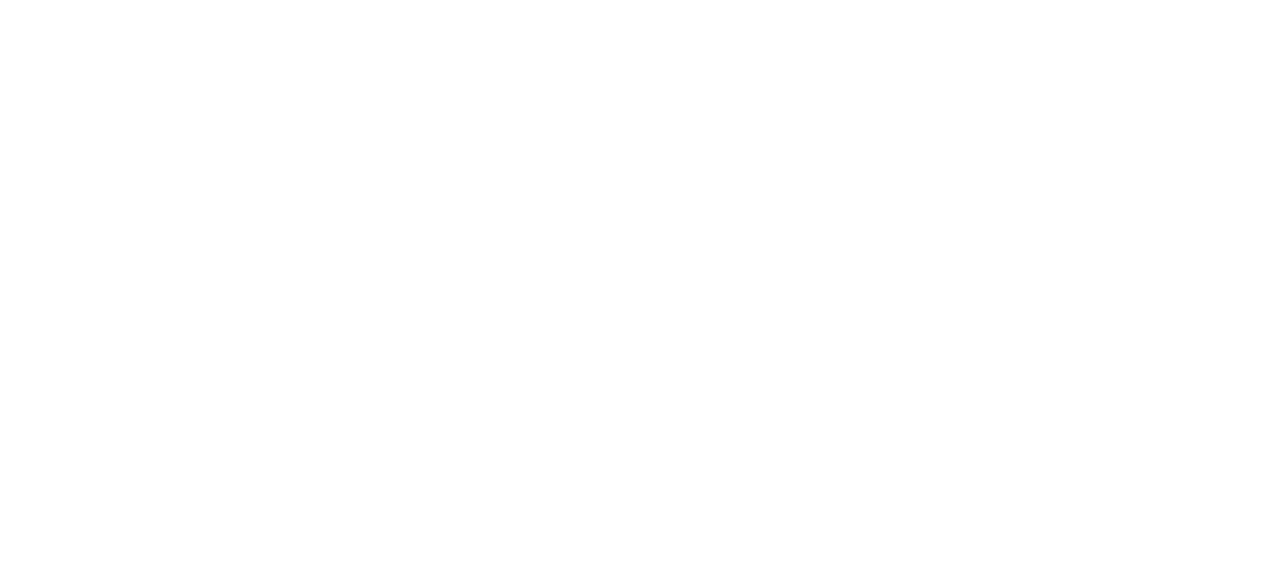
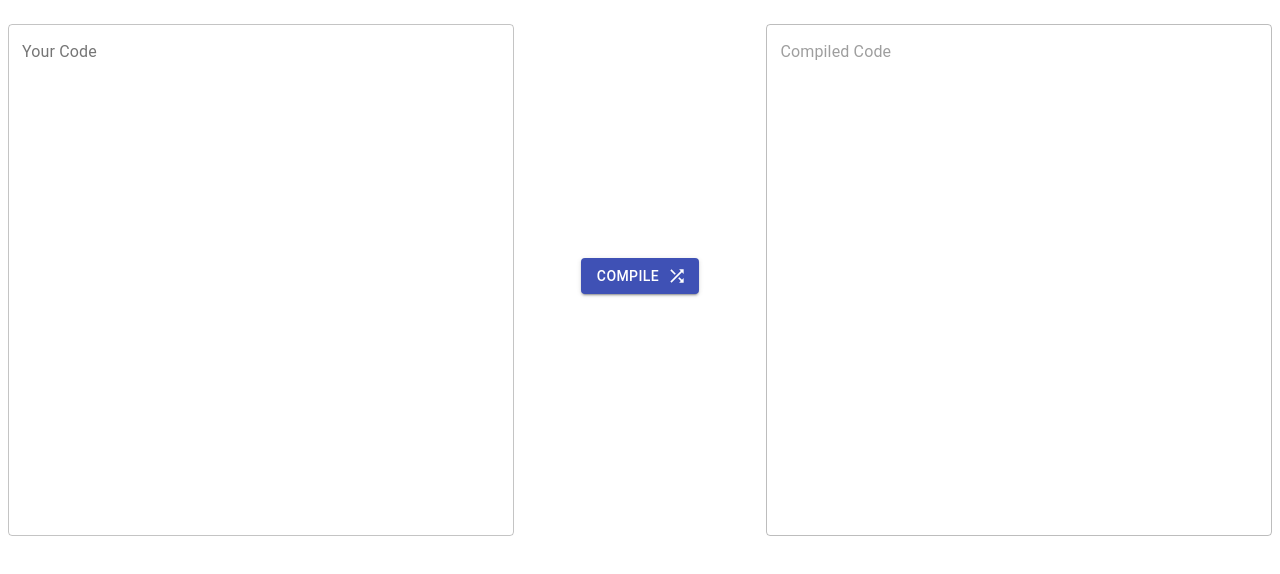
Before and after one commit to amitsingh-007/uglify-js-compiler, a React (Create React App) app: page / in a window 1280 px wide. Shown: the top 574 px of the page. Built offline with nearby package versions, Linux system fonts and the light colour scheme.

Commit message:
added ui for compiler

```diff
--- a/package.json
+++ b/package.json
@@ -3,6 +3,8 @@
   "version": "0.1.0",
   "private": true,
   "dependencies": {
+    "@material-ui/core": "^4.11.0",
+    "@material-ui/icons": "^4.9.1",
     "@testing-library/jest-dom": "^4.2.4",
     "@testing-library/react": "^9.5.0",
     "@testing-library/user-event": "^7.2.1",
--- a/src/App.js
+++ /dev/null
@@ -1,7 +0,0 @@
-import React from "react";
-
-function App() {
-  return <div className="App"></div>;
-}
-
-export default App;
--- /dev/null
+++ b/src/components/CodeInput.js
@@ -0,0 +1,20 @@
+import React from "react";
+import { TextField, Box } from "@material-ui/core";
+import { INPUT_WIDTH, INPUT_HEIGHT } from "../constants";
+
+export const CodeInput = ({ inputCodeRef }) => {
+  return (
+    <Box width={INPUT_WIDTH}>
+      <TextField
+        label="Your Code"
+        id="outlined-margin-normal"
+        margin="normal"
+        variant="outlined"
+        fullWidth
+        multiline
+        rows={INPUT_HEIGHT}
+        ref={inputCodeRef}
+      />
+    </Box>
+  );
+};
--- /dev/null
+++ b/src/components/CompileButton.js
@@ -0,0 +1,9 @@
+import Button from "@material-ui/core/Button";
+import React from "react";
+import ShuffleIcon from "@material-ui/icons/Shuffle";
+
+export const CompileButton = () => (
+  <Button variant="contained" color="primary" endIcon={<ShuffleIcon />}>
+    Compile
+  </Button>
+);
--- /dev/null
+++ b/src/components/CompiledOutput.js
@@ -0,0 +1,21 @@
+import React from "react";
+import { TextField, Box } from "@material-ui/core";
+import { INPUT_WIDTH, INPUT_HEIGHT } from "../constants";
+
+export const CompiledOutput = ({ compiledOutputRef }) => {
+  return (
+    <Box width={INPUT_WIDTH}>
+      <TextField
+        label="Compiled Code"
+        id="outlined-margin-normal"
+        margin="normal"
+        variant="outlined"
+        fullWidth
+        multiline
+        disabled
+        rows={INPUT_HEIGHT}
+        ref={compiledOutputRef}
+      />
+    </Box>
+  );
+};
--- /dev/null
+++ b/src/constants/index.js
@@ -0,0 +1,3 @@
+export const INPUT_HEIGHT = 25;
+
+export const INPUT_WIDTH = "40%";
--- /dev/null
+++ b/src/containers/App.js
@@ -0,0 +1,27 @@
+import React, { useRef } from "react";
+import { Box } from "@material-ui/core";
+import { CodeInput } from "../components/CodeInput";
+import { CompiledOutput } from "../components/CompiledOutput";
+import { CompileButton } from "../components/CompileButton";
+
+function App() {
+  const inputCodeRef = useRef(null);
+  const compiledOutputRef = useRef(null);
+
+  return (
+    <Box
+      display="flex"
+      justifyContent="space-between"
+      width="100%"
+      height="100%"
+    >
+      <CodeInput inputCodeRef={inputCodeRef} />
+      <Box display="flex" flexDirection="column" justifyContent="center">
+        <CompileButton />
+      </Box>
+      <CompiledOutput compiledOutputRef={compiledOutputRef} />
+    </Box>
+  );
+}
+
+export default App;
```
Also changed, not shown: src/index.js (+4 -4 lines), 1 other file (tests, documents, lock files or other folders).
